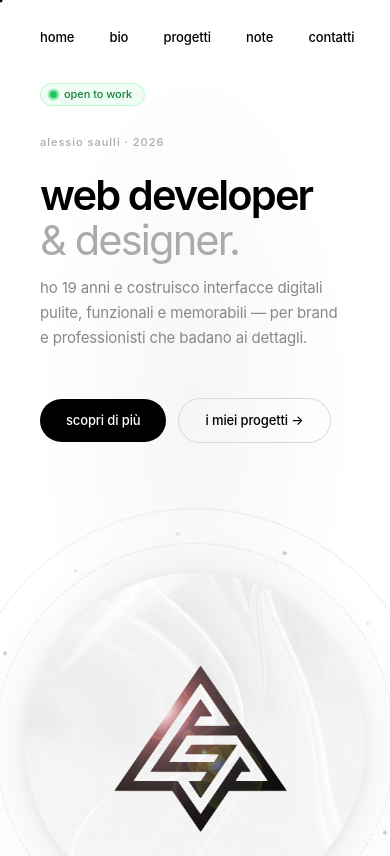
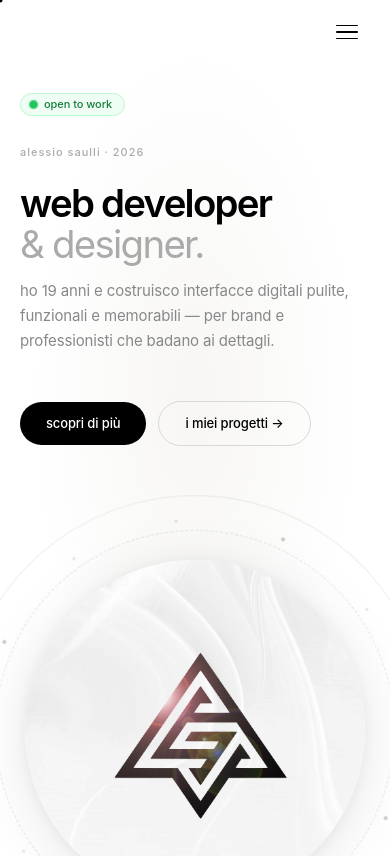
Before and after one commit to sickkkalex/Personal-Portfolio, a React (Vite) app: page /#hero in a window 390 px wide. Shown: the top 856 px of the page. Built offline with nearby package versions, Linux system fonts and the light colour scheme.

Commit message:
feat: full mobile responsive layout + hamburger menu

```diff
--- a/src/components/Navbar.tsx
+++ b/src/components/Navbar.tsx
@@ -1,11 +1,16 @@
 import { useEffect, useState } from 'react'
-import { Link } from 'react-router-dom'
+import { Link, useLocation } from 'react-router-dom'
 import { IconChevron, IconInstagram, IconGithub, IconLinkedin, IconMail } from '../icons'
 import { playSound } from '../hooks/useSounds'
 
 export default function Navbar() {
   const [scrolled, setScrolled] = useState(false)
   const [progress, setProgress] = useState(0)
+  const [menuOpen, setMenuOpen] = useState(false)
+  const location = useLocation()
+
+  // close mobile menu on route change
+  useEffect(() => { setMenuOpen(false) }, [location])
 
   useEffect(() => {
     const onScroll = () => {
@@ -17,14 +22,20 @@ export default function Navbar() {
     return () => window.removeEventListener('scroll', onScroll)
   }, [])
 
+  // prevent body scroll when mobile menu is open
+  useEffect(() => {
+    document.body.style.overflow = menuOpen ? 'hidden' : ''
+    return () => { document.body.style.overflow = '' }
+  }, [menuOpen])
+
   const navStyle: React.CSSProperties = {
     position: 'fixed', top: 0, left: 0, right: 0, zIndex: 100,
-    height: '76px', display: 'flex', alignItems: 'center',
-    justifyContent: 'space-between', padding: '0 2.5rem',
-    background: scrolled ? 'rgba(255,255,255,0.85)' : 'transparent',
-    backdropFilter: scrolled ? 'blur(20px) saturate(180%)' : 'none',
-    WebkitBackdropFilter: scrolled ? 'blur(20px) saturate(180%)' : 'none',
-    borderBottom: scrolled ? '1px solid rgba(0,0,0,0.06)' : 'none',
+    height: '64px', display: 'flex', alignItems: 'center',
+    justifyContent: 'space-between', padding: '0 1.5rem',
+    background: scrolled || menuOpen ? 'rgba(255,255,255,0.95)' : 'transparent',
+    backdropFilter: scrolled || menuOpen ? 'blur(20px) saturate(180%)' : 'none',
+    WebkitBackdropFilter: scrolled || menuOpen ? 'blur(20px) saturate(180%)' : 'none',
+    borderBottom: scrolled && !menuOpen ? '1px solid rgba(0,0,0,0.06)' : 'none',
     transition: 'all 0.4s cubic-bezier(0.22,1,0.36,1)',
   }
 
@@ -36,6 +47,7 @@ export default function Navbar() {
   const btnStyle: React.CSSProperties = {
     ...linkStyle, background: 'none', border: 'none',
     display: 'flex', alignItems: 'center', gap: '4px', padding: 0,
+    cursor: 'pointer',
   }
 
   const dropStyle: React.CSSProperties = {
@@ -54,20 +66,67 @@ export default function Navbar() {
     fontSize: '13px', fontWeight: 420,
   }
 
+  const NAV_LINKS = [
+    { label: 'home',      to: '/' },
+    { label: 'bio',       to: '/bio' },
+    { label: 'progetti',  to: '/progetti' },
+    { label: 'note',      to: '/note' },
+  ]
+
   return (
     <>
+      <style>{`
+        @media (max-width: 767px) {
+          .nav-desktop { display: none !important; }
+          .nav-hamburger { display: flex !important; }
+        }
+        @media (min-width: 768px) {
+          .nav-desktop { display: flex !important; }
+          .nav-hamburger { display: none !important; }
+          .nav-mobile-overlay { display: none !important; }
+        }
+        .nav-mobile-link {
+          display: block;
+          font-size: 2rem;
+          font-weight: 600;
+          letter-spacing: -0.04em;
+          color: #000;
+          text-decoration: none;
+          padding: 0.6rem 0;
+          border-bottom: 1px solid #f5f5f5;
+          transition: opacity 0.2s ease;
+        }
+        .nav-mobile-link:last-child { border-bottom: none; }
+        .nav-mobile-link:hover { opacity: 0.5; }
+        .ham-line {
+          display: block;
+          width: 22px; height: 1.5px;
+          background: #000;
+          border-radius: 999px;
+          transition: transform 0.3s cubic-bezier(0.22,1,0.36,1), opacity 0.3s ease;
+          transform-origin: center;
+        }
+      `}</style>
+
       <div className="scroll-progress" style={{ transform: `scaleX(${progress})` }} />
+
       <nav style={navStyle}>
-        <a href="#hero" style={{ display: 'flex', alignItems: 'center', textDecoration: 'none' }}>
-          <img src="/logo.svg" alt="logo" style={{ height: '56px' }} />
+        <a href="/#hero" style={{ display: 'flex', alignItems: 'center', textDecoration: 'none' }}>
+          <img src="/logo.svg" alt="logo" style={{ height: '52px' }} />
         </a>
 
-        <div style={{ display: 'flex', alignItems: 'center', gap: '2.2rem' }}>
-          <Link to="/" className="nav-link" style={linkStyle} onMouseEnter={() => playSound('hover')} onClick={() => playSound('click')}>home</Link>
-          <Link to="/bio" className="nav-link" style={linkStyle} onMouseEnter={() => playSound('hover')} onClick={() => playSound('click')}>bio</Link>
-          <Link to="/progetti" className="nav-link" style={linkStyle} onMouseEnter={() => playSound('hover')} onClick={() => playSound('click')}>progetti</Link>
-          <Link to="/note" className="nav-link" style={linkStyle} onMouseEnter={() => playSound('hover')} onClick={() => playSound('click')}>note</Link>
-          <a href="#contact" className="nav-link" style={linkStyle} onMouseEnter={() => playSound('hover')} onClick={() => playSound('click')}>contatti</a>
+        {/* ── Desktop nav ── */}
+        <div className="nav-desktop" style={{ alignItems: 'center', gap: '2.2rem' }}>
+          {NAV_LINKS.map(l => (
+            <Link key={l.to} to={l.to} className="nav-link" style={linkStyle}
+              onMouseEnter={() => playSound('hover')} onClick={() => playSound('click')}>
+              {l.label}
+            </Link>
+          ))}
+          <a href="#contact" className="nav-link" style={linkStyle}
+            onMouseEnter={() => playSound('hover')} onClick={() => playSound('click')}>
+            contatti
+          </a>
 
           {/* social */}
           <div className="dropdown-trigger" style={{ position: 'relative' }}>
@@ -106,7 +165,68 @@ export default function Navbar() {
             </div>
           </div>
         </div>
+
+        {/* ── Hamburger button ── */}
+        <button
+          className="nav-hamburger"
+          onClick={() => setMenuOpen(o => !o)}
+          aria-label={menuOpen ? 'Chiudi menu' : 'Apri menu'}
+          style={{
+            background: 'none', border: 'none', cursor: 'pointer',
+            padding: '8px', display: 'flex', flexDirection: 'column',
+            gap: '5px', alignItems: 'center', justifyContent: 'center',
+          }}
+        >
+          <span className="ham-line" style={{ transform: menuOpen ? 'translateY(6.5px) rotate(45deg)' : 'none' }} />
+          <span className="ham-line" style={{ opacity: menuOpen ? 0 : 1 }} />
+          <span className="ham-line" style={{ transform: menuOpen ? 'translateY(-6.5px) rotate(-45deg)' : 'none' }} />
+        </button>
       </nav>
+
+      {/* ── Mobile full-screen overlay ── */}
+      <div
+        className="nav-mobile-overlay"
+        style={{
+          position: 'fixed', inset: 0, zIndex: 99,
+          background: '#fff',
+          padding: '100px 2rem 3rem',
+          display: 'flex', flexDirection: 'column', justifyContent: 'space-between',
+          opacity: menuOpen ? 1 : 0,
+          pointerEvents: menuOpen ? 'auto' : 'none',
+          transform: menuOpen ? 'translateY(0)' : 'translateY(-8px)',
+          transition: 'opacity 0.35s cubic-bezier(0.22,1,0.36,1), transform 0.35s cubic-bezier(0.22,1,0.36,1)',
+        }}
+      >
+        {/* main links */}
+        <nav style={{ display: 'flex', flexDirection: 'column' }}>
+          {NAV_LINKS.map((l, i) => (
+            <Link
+              key={l.to} to={l.to}
+              className="nav-mobile-link"
+              style={{ transitionDelay: menuOpen ? `${i * 0.05}s` : '0s' }}
+            >
+              {l.label}
+            </Link>
+          ))}
+          <a href="#contact" className="nav-mobile-link" onClick={() => setMenuOpen(false)}>
+            contatti
+          </a>
+        </nav>
+
+        {/* bottom: social links */}
+        <div style={{ display: 'flex', gap: '1.5rem', paddingTop: '2rem', borderTop: '1px solid #f0f0f0' }}>
+          {[
+            { label: 'ig', href: 'https://www.instagram.com/sickkkalex/' },
+            { label: 'gh', href: 'https://github.com/sickkkalex' },
+            { label: 'li', href: 'https://www.linkedin.com/in/alessio-saulli-07b189399/' },
+          ].map(s => (
+            <a key={s.label} href={s.href} target="_blank" rel="noreferrer"
+              style={{ fontSize: '12px', color: '#aaa', letterSpacing: '0.04em', textDecoration: 'none' }}>
+              {s.label}
+            </a>
+          ))}
+        </div>
+      </div>
     </>
   )
 }
--- a/src/index.css
+++ b/src/index.css
@@ -239,3 +239,78 @@ body.hovering .cursor-dot  { width: 4px; height: 4px; }
   transform-style: preserve-3d;
   will-change: transform;
 }
+
+/* ── Mobile responsive ── */
+@media (max-width: 767px) {
+
+  /* global section padding */
+  section, main {
+    padding-left: 1.25rem !important;
+    padding-right: 1.25rem !important;
+  }
+
+  /* hero */
+  #hero {
+    padding-top: 90px !important;
+    padding-bottom: 3rem !important;
+    min-height: 100svh;
+  }
+  .hero-grid {
+    grid-template-columns: 1fr !important;
+    gap: 2rem !important;
+  }
+  .hero-visual-container {
+    min-height: 260px !important;
+    max-width: 260px !important;
+  }
+
+  /* stats: 3 cols stay but compact */
+  .stat-num { font-size: 2rem !important; }
+
+  /* timeline */
+  #timeline { padding-top: 4rem !important; padding-bottom: 4rem !important; }
+
+  /* terminal */
+  #terminal { padding: 4rem 1.25rem !important; }
+
+  /* contact */
+  #contact { padding: 5rem 1.25rem 4rem !important; }
+  #contact > div > div {
+    grid-template-columns: 1fr !important;
+    gap: 3rem !important;
+  }
+
+  /* footer */
+  footer { padding: 3rem 1.25rem 2.5rem !important; }
+  footer > div:first-child {
+    flex-direction: column !important;
+    align-items: flex-start !important;
+  }
+  footer > div:first-child > p { text-align: left !important; }
+
+  /* scroll indicator: hide on mobile */
+  #hero > div:nth-child(2) { display: none !important; }
+
+  /* blog pages */
+  .blog-article { padding: 3rem 1.25rem 4rem !important; }
+
+  /* 404 page */
+  .not-found-grid {
+    grid-template-columns: 1fr !important;
+    gap: 2.5rem !important;
+  }
+
+  /* marquee font size */
+  .marquee-track span { font-size: 2rem !important; }
+}
+
+@media (max-width: 480px) {
+  /* extra small: tighten hero text */
+  #hero h1 { font-size: 2.4rem !important; }
+
+  /* stats collapse to single column on very small screens */
+  #stats-grid { grid-template-columns: 1fr !important; }
+
+  /* terminal font size */
+  #terminal .term-body { font-size: 11px !important; }
+}
--- a/src/pages/BlogPostPage.tsx
+++ b/src/pages/BlogPostPage.tsx
@@ -87,7 +87,7 @@ export default function BlogPostPage() {
 
       <Navbar />
       <main style={{ minHeight: '100svh', paddingTop: '76px' }}>
-        <article style={{ maxWidth: '680px', margin: '0 auto', padding: '5rem 2.5rem 6rem' }}>
+        <article className="blog-article" style={{ maxWidth: '680px', margin: '0 auto', padding: '5rem 2.5rem 6rem' }}>
 
           {/* back link */}
           <Link
--- a/src/pages/NotFound.tsx
+++ b/src/pages/NotFound.tsx
@@ -153,7 +153,7 @@ export default function NotFound() {
           WebkitMaskImage: 'radial-gradient(ellipse 70% 70% at 50% 50%, black 30%, transparent 100%)',
         }} />
 
-        <div style={{ position: 'relative', zIndex: 1, width: '100%', maxWidth: '900px', display: 'grid', gridTemplateColumns: 'repeat(auto-fit, minmax(300px, 1fr))', gap: '4rem', alignItems: 'center' }}>
+        <div className="not-found-grid" style={{ position: 'relative', zIndex: 1, width: '100%', maxWidth: '900px', display: 'grid', gridTemplateColumns: 'repeat(auto-fit, minmax(300px, 1fr))', gap: '4rem', alignItems: 'center' }}>
 
           {/* ── Left: 404 number ── */}
           <div>
```
